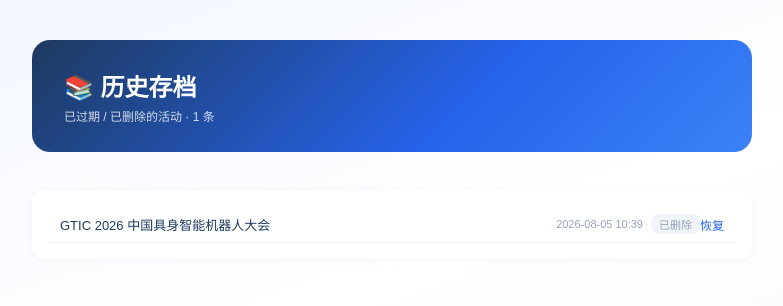
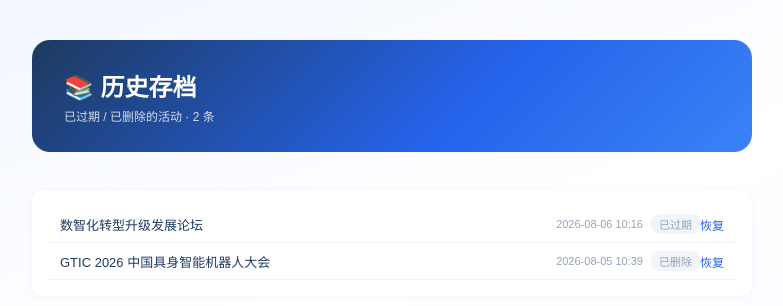
Before and after one commit to shawnTse19/zegoevents, a plain HTML site: page archive/index.html in a window 1280 px wide. Shown: the whole page, without its empty margins (248-1031 px from the left). Drawn offline with Linux system fonts and the light colour scheme.

Commit message:
修复历史存档页

```diff
--- a/archive/index.html
+++ b/archive/index.html
@@ -18,9 +18,10 @@
   .item .restore:hover{text-decoration:underline}
   .empty{text-align:center;padding:60px 20px;color:#94A3B8;font-size:14px}
 </style></head><body><div class="container">
-<div class="header"><h1>📚 历史存档</h1><div class="sub">已过期 / 已删除的活动 · 1 条</div></div>
+<div class="header"><h1>📚 历史存档</h1><div class="sub">已过期 / 已删除的活动 · 2 条</div></div>
 <div class="nav"><a href="/">← 返回近期活动</a></div>
 <div class="archive-list">
+<div class="item"><span class="t">数智化转型升级发展论坛</span><span class="d">2026-08-06 10:16</span><span class="reason">已过期</span><button class="restore" onclick="restoreActivity('auto-archived-20260806-1')">恢复</button></div>
 <div class="item"><span class="t">GTIC 2026 中国具身智能机器人大会</span><span class="d">2026-08-05 10:39</span><span class="reason">已删除</span><button class="restore" onclick="restoreActivity('act-15')">恢复</button></div>
 </div>
 </div></body></html><script>
```
Also changed, not shown: index.html (+1 -1 lines).
